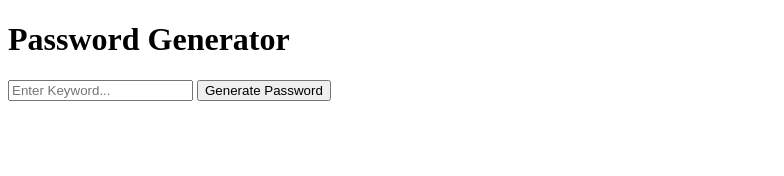
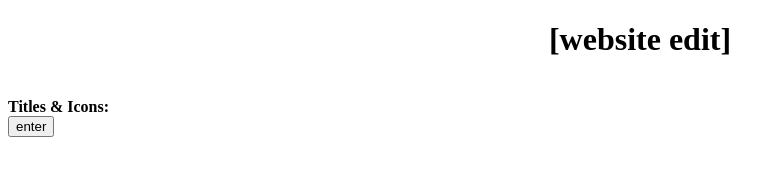
Before and after one commit to ActuallyDerek3342/testing, a plain HTML site: page index.html in a window 1280 px wide. Shown: the whole page, without its empty margins (0-784 px from the left). Drawn offline with Linux system fonts and the light colour scheme.

Commit message:
Update index.html

```diff
--- a/index.html
+++ b/index.html
@@ -1,18 +1,12 @@
 <!DOCTYPE html>
-<html lang="en">
-<head>
-    <meta charset="UTF-8">
-    <meta name="viewport" content="width=device-width, initial-scale=1.0">
-    <title> Password Generator </title>
-    <link rel="stylesheet" href="style.css">
-    <script defer src="render.js"></script>
-</head>
-<body>
-
-    <h1> Password Generator</h1>
-    <input type="text" class="keyWord" placeholder="Enter Keyword...">
-    <button onclick="generatePassword()">Generate Password</button>
-
-    <h1 id="password"></h1>
-</body>
+<html>
+    <head>
+        <h1><center>[website edit]<center></h1>
+        <br>
+    </head>
+    <body>
+        <b>Titles & Icons:</b>
+        <br>
+        <input id="button" type="submit" name="button" value="enter"/>
+    </body>
 </html>
```
